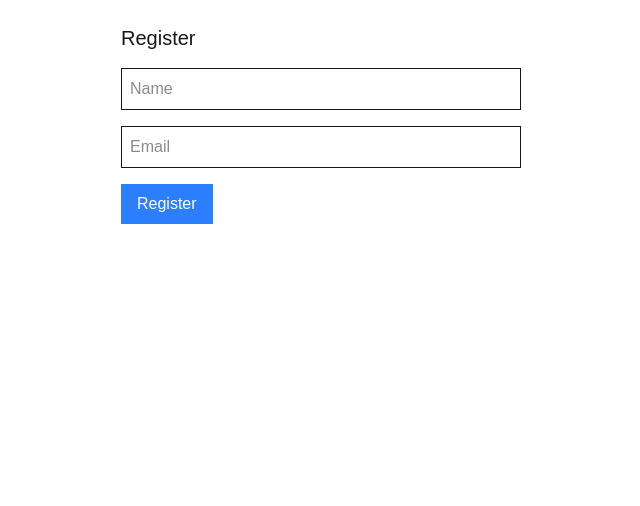
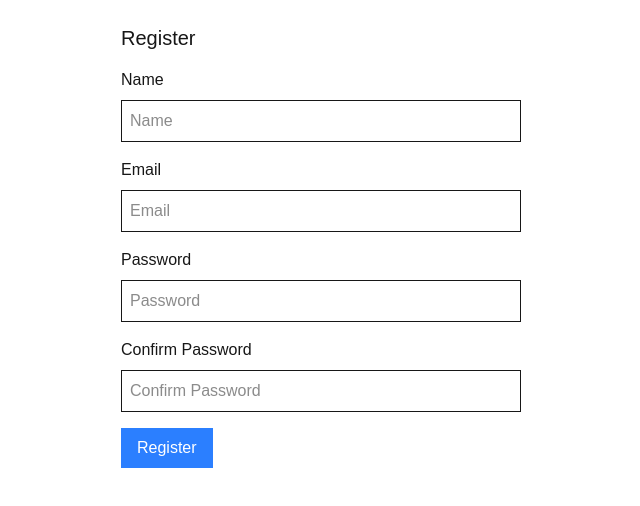
Before and after one commit to edgarlopezzmx/directorio, a Next.js app: page /register in a window 1280 px wide. Shown: the top 506 px of the page, without its empty margins (319-959 px from the left). Built offline with nearby package versions, Linux system fonts and the light colour scheme.

Commit message:
instalacion de axios

```diff
--- a/package.json
+++ b/package.json
@@ -10,6 +10,7 @@
   },
   "dependencies": {
     "@prisma/client": "^6.8.2",
+    "axios": "^1.9.0",
     "bcrypt": "^6.0.0",
     "jsonwebtoken": "^9.0.2",
     "next": "15.3.2",
--- a/src/pages/register.tsx
+++ b/src/pages/register.tsx
@@ -6,6 +6,7 @@ export default function RegisterUser() {
         email: "",
         name: "",
         password: "",
+        confirmPassword: "",
     });
 
     const handleChange = (e) => {
@@ -24,9 +25,9 @@ export default function RegisterUser() {
             const response = await axios.post("/api/users", formData);
             if (response.status === 201) {
                 alert("User registered successfully!");
-                setFormData({ email: "", name: "", password: "" }); // Reset form
+                setFormData({ email: "", name: "", password: "", confirmPassword:"" }); // Reset form
             }
-            const data = await response.data.json();
+            const data = await response.data;
             alert(`User registered successfully: ${data.name}`);
         } catch (error) {
             console.error("Error registering user:", error);
@@ -38,6 +39,8 @@ export default function RegisterUser() {
             <div className="p-6 max-w-md mx-auto">
                 <h1 className="text-xl mb-4">Register</h1>
                 <form onSubmit={handleSubmit} className="space-y-4">
+                    <div>
+                        <label htmlFor="name" className="block mb-2">Name</label>
                         <input
                         name="name"
                         type="text"
@@ -47,6 +50,9 @@ export default function RegisterUser() {
                         onChange={handleChange}
                         required
                         />
+                    </div>
+                    <div>
+                        <label htmlFor="email" className="block mb-2">Email</label>
                         <input
                         name="email"
                         type="email"
@@ -56,6 +62,32 @@ export default function RegisterUser() {
                         onChange={handleChange}
                         required
                         />
+                    </div>
+                    <div>
+                        <label htmlFor="password" className="block mb-2">Password</label>
+                        <input
+                        name="password"
+                        type="password"
+                        placeholder="Password"
+                        className="w-full border p-2"
+                        value={formData.password}
+                        onChange={handleChange}
+                        required
+                        />
+                    </div>
+                    <div>
+                        <label htmlFor="confirmPassword" className="block mb-2">Confirm Password</label>
+                        <input
+                        name="confirmPassword"
+                        type="password"
+                        placeholder="Confirm Password"
+                        className="w-full border p-2"
+                        value={formData.confirmPassword}
+                        onChange={handleChange}
+                        required
+                        />
+                    </div>
+
                     <button type="submit" className="bg-blue-500 text-white px-4 py-2">
                     Register
                     </button>
```
Also changed, not shown: 2 other files (tests, documents, lock files or other folders). Lines whose indentation alone changed are shown as unchanged.
